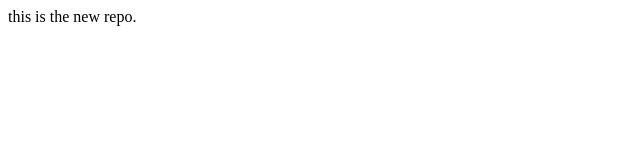
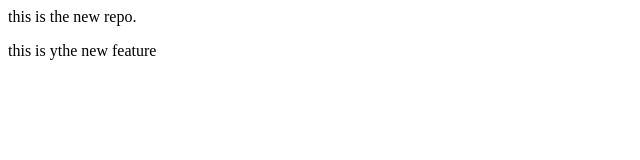
Before and after one commit to Ayush07-Desktop/localrepo, a plain HTML site: page index.html in a window 1280 px wide. Shown: the whole page, without its empty margins (0-640 px from the left). Drawn offline with Linux system fonts and the light colour scheme.

Commit message:
Add new feature

```diff
--- a/index.html
+++ b/index.html
@@ -1 +1,2 @@
 <p>this is the new repo.</p>
+<p> this is ythe new feature</p>
```
